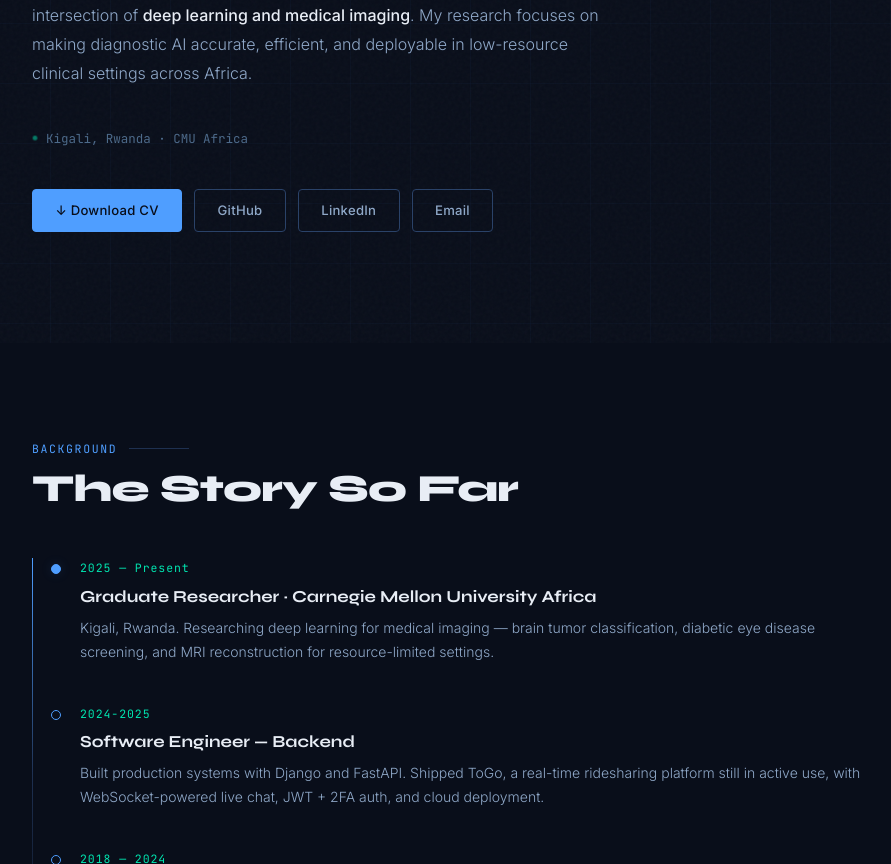
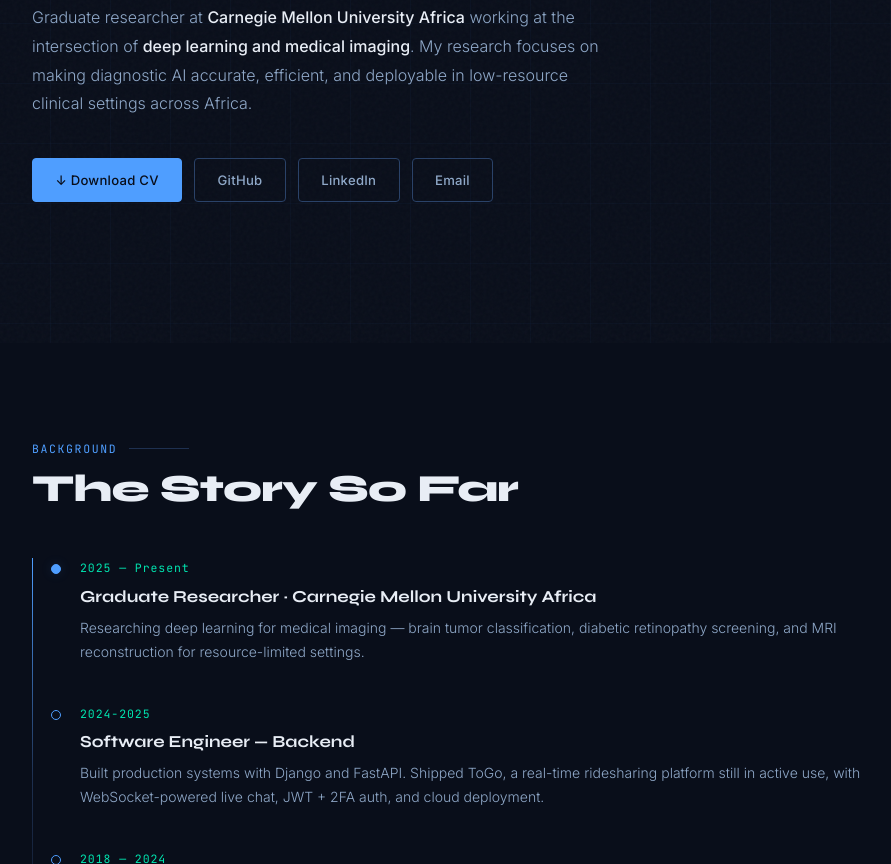
Before and after one commit to joyinola/joyinola.github.io, a plain HTML site: page index.html in a window 1280 px wide. Shown: the part 457-1321 px from the top of the page, without its empty margins (190-1081 px from the left). Drawn offline with Linux system fonts and the light colour scheme.

Commit message:
update profile site

```diff
--- a/index.html
+++ b/index.html
@@ -633,10 +633,10 @@ footer span{color:var(--accent)}
       of <strong>deep learning and medical imaging</strong>. My research focuses on making diagnostic AI
       accurate, efficient, and deployable in low-resource clinical settings across Africa.
     </p>
-    <div class="hero-location">
+    <!-- <div class="hero-location">
       <span class="location-dot"></span>
       Kigali, Rwanda · CMU Africa
-    </div>
+    </div> -->
     <div class="hero-ctas">
       <a class="btn btn-primary" href="https://drive.google.com/file/d/1KTG6th-OhvYrNg18l3YJzNda1S8sUfTA/view?usp=sharing" target="_blank">↓ Download CV</a>
       <a class="btn btn-ghost" href="https://github.com/joyinola" target="_blank">GitHub</a>
@@ -657,7 +657,7 @@ footer span{color:var(--accent)}
       <div class="tl-item active">
         <div class="tl-date">2025 — Present</div>
         <div class="tl-title">Graduate Researcher · Carnegie Mellon University Africa</div>
-        <div class="tl-sub">Kigali, Rwanda. Researching deep learning for medical imaging — brain tumor classification, diabetic eye disease screening, and MRI reconstruction for resource-limited settings.</div>
+        <div class="tl-sub">Researching deep learning for medical imaging — brain tumor classification, diabetic retinopathy  screening, and MRI reconstruction for resource-limited settings.</div>
       </div>
 
       <div class="tl-item">
```
